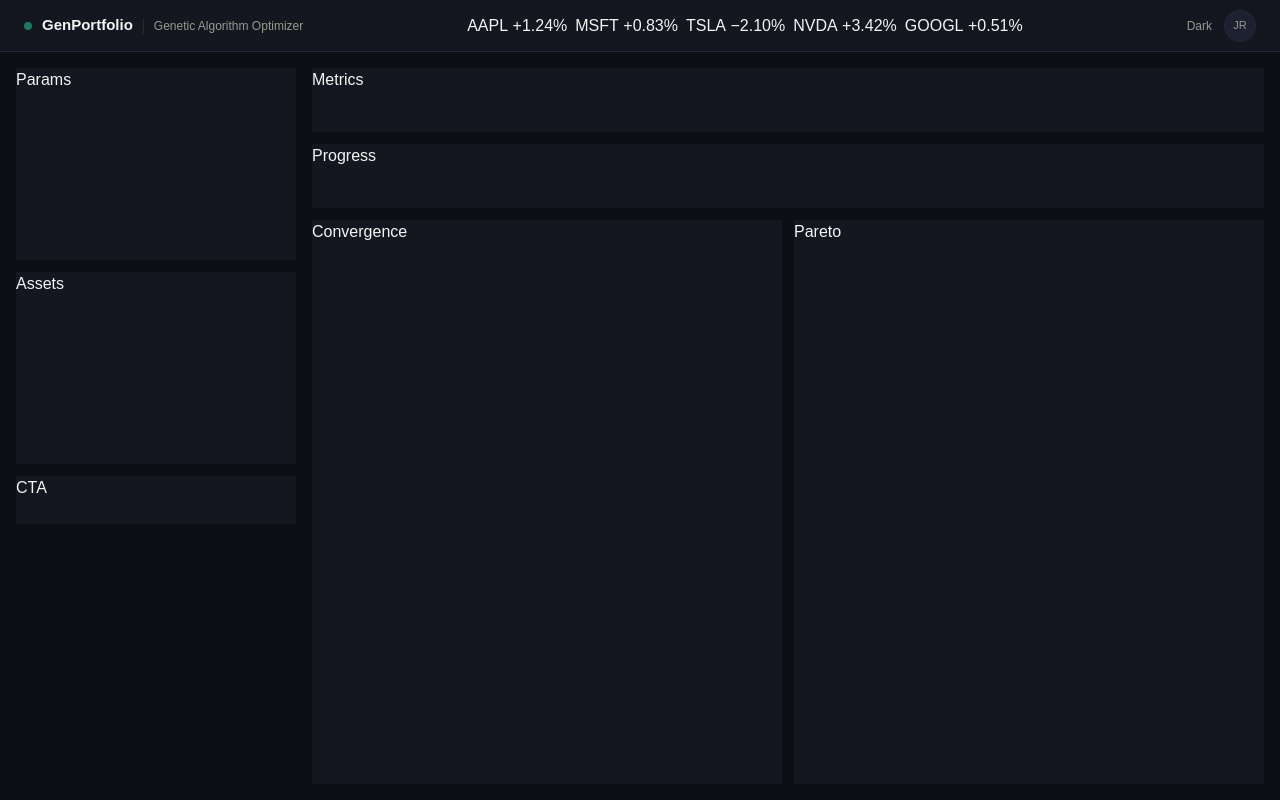
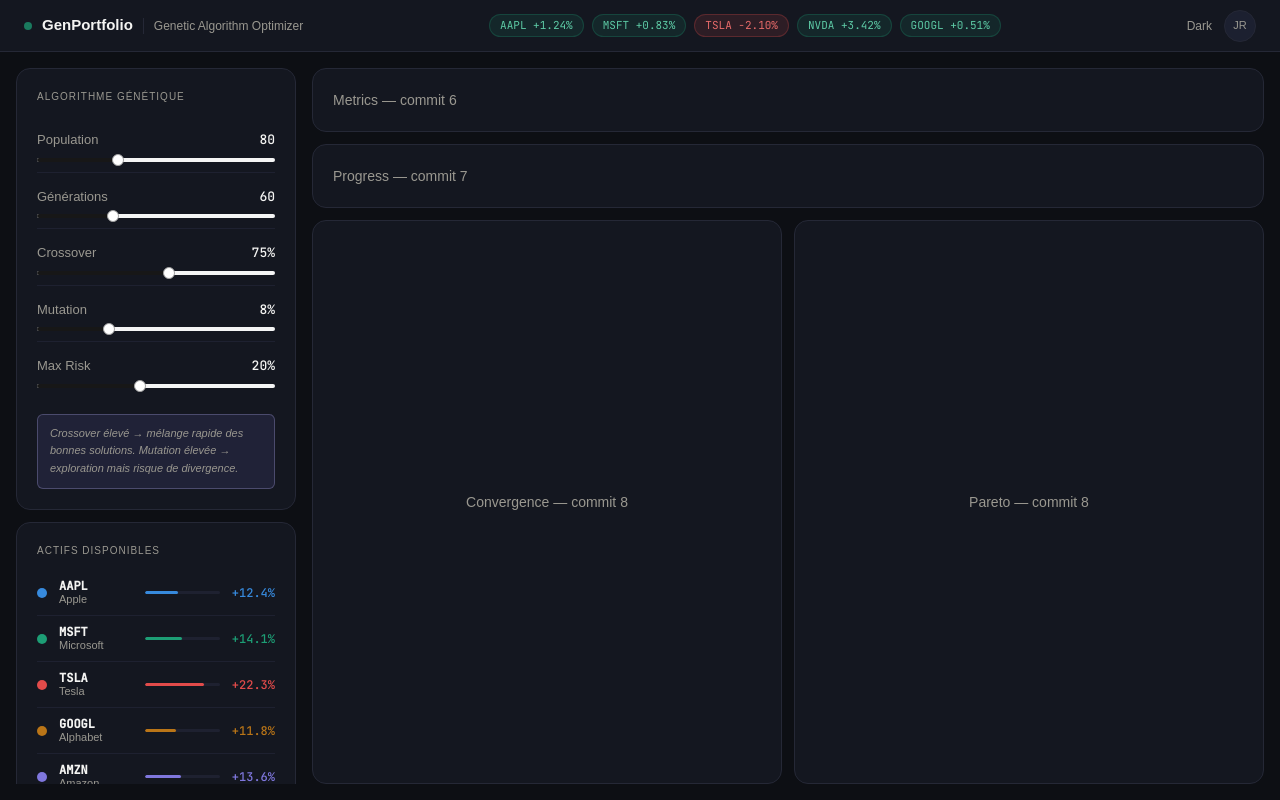
Before and after one commit to sanzouh/GenAlpha, a React (Vite) app: page / in a window 1280 px wide. Built offline with nearby package versions, Linux system fonts and the light colour scheme.

Commit message:
feat: implement UI components with parameter sliders, asset list and launch button

```diff
--- a/src/App.tsx
+++ b/src/App.tsx
@@ -1,33 +1,62 @@
+import { useState } from "react";
 import Topbar from "./components/Topbar";
-import "./App.css";
+import ParamPanel from "./components/ParamPanel";
+import AssetList from "./components/AssetList";
+import LaunchButton from "./components/LaunchButton";
 
-function App() {
+const defaultParams: Record<string, number> = {
+	Population: 80,
+	Générations: 60,
+	Crossover: 75,
+	Mutation: 8,
+	"Max Risk": 20,
+};
+
+export default function App() {
+	const [params, setParams] = useState(defaultParams);
+	const [running, setRunning] = useState(false);
+
+	const handleChange = (label: string, value: number) => {
+		setParams((prev) => ({ ...prev, [label]: value }));
+	};
+
+	const handleLaunch = () => {
+		setRunning(true);
+		// logique GA ici plus tard
+	};
+
 	return (
-		<>
 		<div className="h-screen flex flex-col bg-base text-gray-900 overflow-hidden">
 			<Topbar />
 
 			<div className="flex flex-1 gap-4 p-4 overflow-hidden">
-					{/* Colonne gauche — fixe 280px */}
+				{/* Colonne gauche */}
 				<aside className="w-70 shrink-0 flex flex-col gap-3 overflow-y-auto">
-						<div className="h-48 bg-surface">Params</div>
-						<div className="h-48 bg-surface">Assets</div>
-						<div className="h-12 bg-surface">CTA</div>
+					<ParamPanel values={params} onChange={handleChange} />
+					<AssetList />
+					<LaunchButton running={running} onLaunch={handleLaunch} />
 				</aside>
 
-					{/* Colonne droite — remplit le reste */}
+				{/* Colonne droite — placeholder */}
 				<main className="flex-1 flex flex-col gap-3 overflow-hidden">
-						<div className="h-16 bg-surface">Metrics</div>
-						<div className="h-16 bg-surface">Progress</div>
+					<div className="card h-16 flex items-center">
+						<span className="text-gray-600 text-sm">Metrics — commit 6</span>
+					</div>
+					<div className="card h-16 flex items-center">
+						<span className="text-gray-600 text-sm">Progress — commit 7</span>
+					</div>
 					<div className="flex flex-1 gap-3 overflow-hidden">
-							<div className="flex-1 bg-surface">Convergence</div>
-							<div className="flex-1 bg-surface">Pareto</div>
+						<div className="card flex-1 flex items-center justify-center">
+							<span className="text-gray-600 text-sm">
+								Convergence — commit 8
+							</span>
+						</div>
+						<div className="card flex-1 flex items-center justify-center">
+							<span className="text-gray-600 text-sm">Pareto — commit 8</span>
+						</div>
 					</div>
 				</main>
 			</div>
 		</div>
-		</>
 	);
 }
-
-export default App;
--- /dev/null
+++ b/src/components/AssetList.tsx
@@ -0,0 +1,56 @@
+const assets = [
+	{ ticker: "AAPL", name: "Apple", ret: 12.4, color: "bg-aapl" },
+	{ ticker: "MSFT", name: "Microsoft", ret: 14.1, color: "bg-msft" },
+	{ ticker: "TSLA", name: "Tesla", ret: 22.3, color: "bg-tsla" },
+	{ ticker: "GOOGL", name: "Alphabet", ret: 11.8, color: "bg-googl" },
+	{ ticker: "AMZN", name: "Amazon", ret: 13.6, color: "bg-amzn" },
+	{ ticker: "NVDA", name: "Nvidia", ret: 28.4, color: "bg-nvda" },
+];
+
+const MAX_RET = 28.4;
+
+export default function AssetList() {
+	return (
+		<div className="card flex flex-col">
+			<p className="section-label mb-3">Actifs disponibles</p>
+
+			{assets.map((a, i) => (
+				<div
+					key={a.ticker}
+					className={`flex items-center gap-3 py-2.5 ${
+						i < assets.length - 1 ? "border-b border-gray-100" : ""
+					}`}
+				>
+					{/* Pastille couleur */}
+					<span className={`w-2.5 h-2.5 rounded-sm shrink-0 ${a.color}`} />
+
+					{/* Ticker + nom */}
+					<div className="flex flex-col flex-1 min-w-0">
+						<span className="font-mono text-[12px] font-semibold text-gray-900 leading-none">
+							{a.ticker}
+						</span>
+						<span className="text-[11px] text-gray-600 leading-none mt-0.5">
+							{a.name}
+						</span>
+					</div>
+
+					{/* Barre de rendement */}
+					<div className="flex-1 h-0.75 bg-gray-100 rounded-full overflow-hidden">
+						<div
+							className={`h-full rounded-full ${a.color}`}
+							style={{ width: `${(a.ret / MAX_RET) * 100}%` }}
+						/>
+					</div>
+
+					{/* Valeur */}
+					<span
+						className="font-mono text-[12px] font-medium shrink-0"
+						style={{ color: `var(--color-${a.ticker.toLowerCase()})` }}
+					>
+						+{a.ret}%
+					</span>
+				</div>
+			))}
+		</div>
+	);
+}
--- /dev/null
+++ b/src/components/LaunchButton.tsx
@@ -0,0 +1,38 @@
+interface LaunchButtonProps {
+	running: boolean;
+	onLaunch: () => void;
+}
+
+export default function LaunchButton({ running, onLaunch }: LaunchButtonProps) {
+	return (
+		<button
+			onClick={onLaunch}
+			disabled={running}
+			className={`
+        w-full rounded-lg py-3 text-[14px] font-semibold transition-all duration-150
+        ${
+					running
+						? "bg-elevated border border-green-500 text-green-500 cursor-not-allowed"
+						: "bg-green-500 text-white hover:bg-green-400 hover:-translate-y-px hover:shadow-lg"
+				}
+      `}
+		>
+			{running ? (
+				<span className="flex items-center justify-center gap-2">
+					<span>Optimisation</span>
+					<span className="flex gap-0.5">
+						{[0, 1, 2].map((i) => (
+							<span
+								key={i}
+								className="w-1 h-1 rounded-full bg-green-500 animate-bounce"
+								style={{ animationDelay: `${i * 150}ms` }}
+							/>
+						))}
+					</span>
+				</span>
+			) : (
+				"Lancer l'optimisation ↗"
+			)}
+		</button>
+	);
+}
--- /dev/null
+++ b/src/components/ParamPanel.tsx
@@ -0,0 +1,118 @@
+import { Slider } from "@/components/ui/slider";
+
+interface Param {
+	label: string;
+	value: number;
+	min: number;
+	max: number;
+	step: number;
+	unit?: string;
+	track?: "green" | "amber" | "red";
+}
+
+const params: Param[] = [
+	{
+		label: "Population",
+		value: 80,
+		min: 20,
+		max: 200,
+		step: 10,
+		track: "green",
+	},
+	{
+		label: "Générations",
+		value: 60,
+		min: 20,
+		max: 150,
+		step: 10,
+		track: "green",
+	},
+	{
+		label: "Crossover",
+		value: 75,
+		min: 50,
+		max: 95,
+		step: 5,
+		unit: "%",
+		track: "green",
+	},
+	{
+		label: "Mutation",
+		value: 8,
+		min: 1,
+		max: 25,
+		step: 1,
+		unit: "%",
+		track: "amber",
+	},
+	{
+		label: "Max Risk",
+		value: 20,
+		min: 5,
+		max: 40,
+		step: 1,
+		unit: "%",
+		track: "red",
+	},
+];
+
+const trackColor: Record<string, string> = {
+	green: "bg-green-500",
+	amber: "bg-amber-500",
+	red: "bg-red-500",
+};
+
+interface ParamPanelProps {
+	values: Record<string, number>;
+	onChange: (label: string, value: number) => void;
+}
+
+export default function ParamPanel({ values, onChange }: ParamPanelProps) {
+	return (
+		<div className="card flex flex-col gap-1">
+			{/* Header */}
+			<p className="section-label mb-3">Algorithme génétique</p>
+
+			{params.map((p, i) => (
+				<div
+					key={p.label}
+					className={`flex flex-col gap-2 py-2.5 ${
+						i < params.length - 1 ? "border-b border-gray-100" : ""
+					}`}
+				>
+					{/* Label + valeur */}
+					<div className="flex items-center justify-between">
+						<span className="text-[13px] text-gray-600">{p.label}</span>
+						<span className="font-mono text-[13px] font-medium text-gray-900">
+							{values[p.label] ?? p.value}
+							{p.unit ?? ""}
+						</span>
+					</div>
+
+					{/* Slider shadcn customisé */}
+					<div className={`slider-${p.track ?? "green"}`}>
+						<Slider
+							min={p.min}
+							max={p.max}
+							step={p.step}
+							defaultValue={[p.value]}
+							onValueChange={([v]) => onChange(p.label, v)}
+							className="w-full"
+						/>
+					</div>
+				</div>
+			))}
+
+			{/* Explainer */}
+			<div
+				className="mt-3 rounded-sm border border-purple-300/30
+                      bg-purple-100 px-3 py-2.5"
+			>
+				<p className="text-[11px] text-gray-600 italic leading-relaxed">
+					Crossover élevé → mélange rapide des bonnes solutions. Mutation élevée
+					→ exploration mais risque de divergence.
+				</p>
+			</div>
+		</div>
+	);
+}
--- a/src/index.css
+++ b/src/index.css
@@ -78,7 +78,7 @@ body {
 
 @theme inline {
 	--font-heading: var(--font-sans);
-	--font-sans: 'Geist Variable', sans-serif;
+	--font-sans: "Geist Variable", sans-serif;
 	--color-sidebar-ring: var(--sidebar-ring);
 	--color-sidebar-border: var(--sidebar-border);
 	--color-sidebar-accent-foreground: var(--sidebar-accent-foreground);
@@ -199,3 +199,41 @@ body {
 		@apply font-sans;
 	}
 }
+
+@layer components {
+	/* ── Cards ── */
+	.card {
+		@apply bg-surface border border-gray-200 rounded-xl p-5;
+	}
+
+	/* ── Labels de section ── */
+	.section-label {
+		@apply text-[10px] font-medium uppercase tracking-widest text-gray-600;
+	}
+
+	/* ── Pills ── */
+	.pill {
+		@apply inline-flex items-center px-2.5 py-0.5 rounded-full text-[11px] font-mono border;
+	}
+	.pill-positive {
+		@apply inline-flex items-center px-2.5 py-0.5 rounded-full text-[11px] font-mono border bg-green-100 text-green-300 border-green-500/25;
+	}
+	.pill-negative {
+		@apply inline-flex items-center px-2.5 py-0.5 rounded-full text-[11px] font-mono border bg-red-100 text-red-400 border-red-500/25;
+	}
+	.pill-academic {
+		@apply inline-flex items-center px-2.5 py-0.5 rounded-full text-[11px] font-mono border bg-purple-100 text-purple-300 border-purple-500/25;
+	}
+
+	/* ── Fix couleur track du slider shadcn ── */
+	/* Shadcn utilise [&_[data-slot=track]]:bg-xxx */
+	.slider-green [data-slot="range"] {
+		@apply bg-green-500;
+	}
+	.slider-amber [data-slot="range"] {
+		@apply bg-amber-500;
+	}
+	.slider-red [data-slot="range"] {
+		@apply bg-red-500;
+	}
+}
```
Lines whose indentation alone changed are shown as unchanged.
